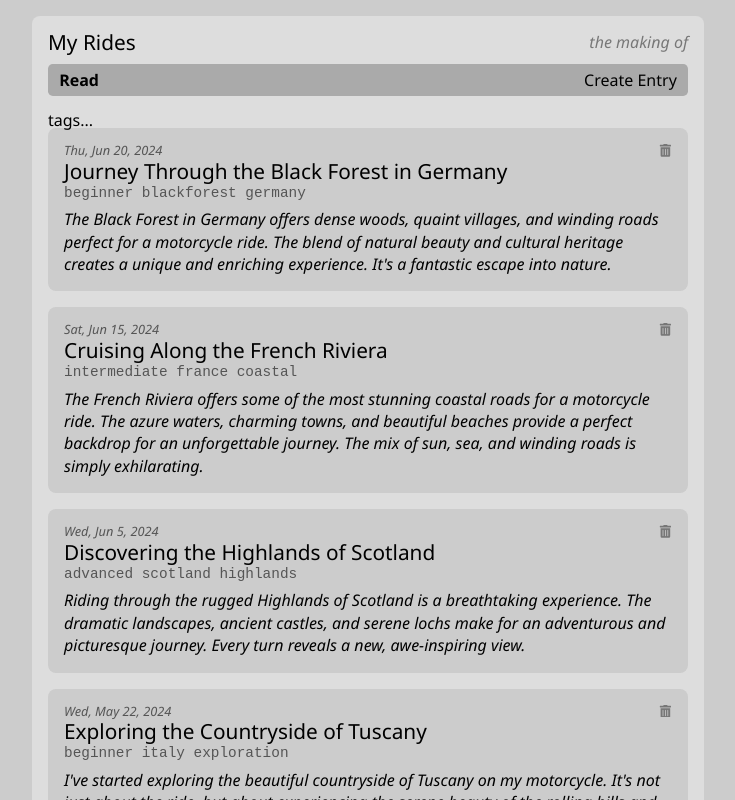
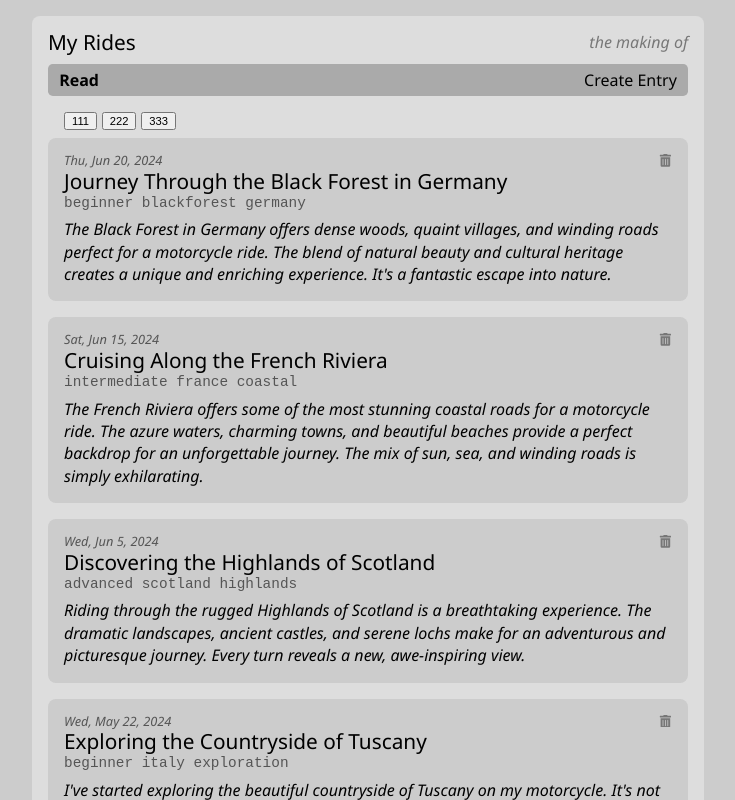
Before and after one commit to edwardtanguay/coding-challenge-react-blogsite-calimoto, a React (Vite) app: page /blog in a window 1280 px wide. Shown: the top 800 px of the page, without its empty margins (272-1007 px from the left). Built offline with nearby package versions, Linux system fonts and the light colour scheme.

Commit message:
showing mock tags

```diff
--- a/src/pages/PageBlog.tsx
+++ b/src/pages/PageBlog.tsx
@@ -9,7 +9,13 @@ export const PageBlog = () => {
 
 	return (
 		<>
-			<section className="tagsArea">tags...</section>
+			<section className="tagsArea">
+				{allTags.map((tag, index) => {
+					return (
+						<button key={index}>{tag}</button>
+					)
+				})}
+					</section>
 			{blogEntries.map((blogEntry, index) => {
 				return (
 					<div key={index} className="blogEntry">
--- a/src/styles/index.scss
+++ b/src/styles/index.scss
@@ -15,6 +15,17 @@ body {
 	}
 
 	section.siteContent {
+
+		.tagsArea {
+			display: flex;
+			gap: .3rem;
+			margin: .5rem 1rem;
+
+			button {
+				font-size: .7rem;
+			}
+		}
+
 		nav {
 			margin-bottom: 1rem;
 			background-color: #aaa;
```
